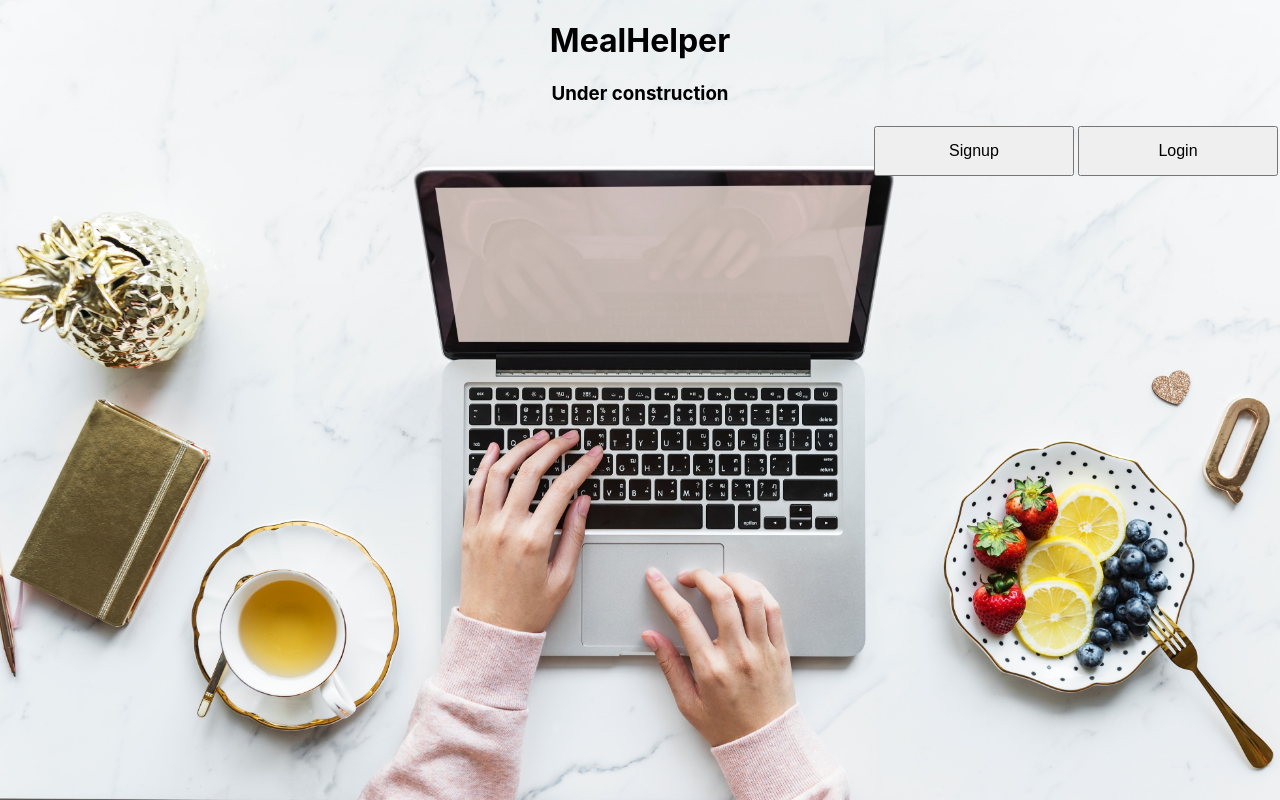
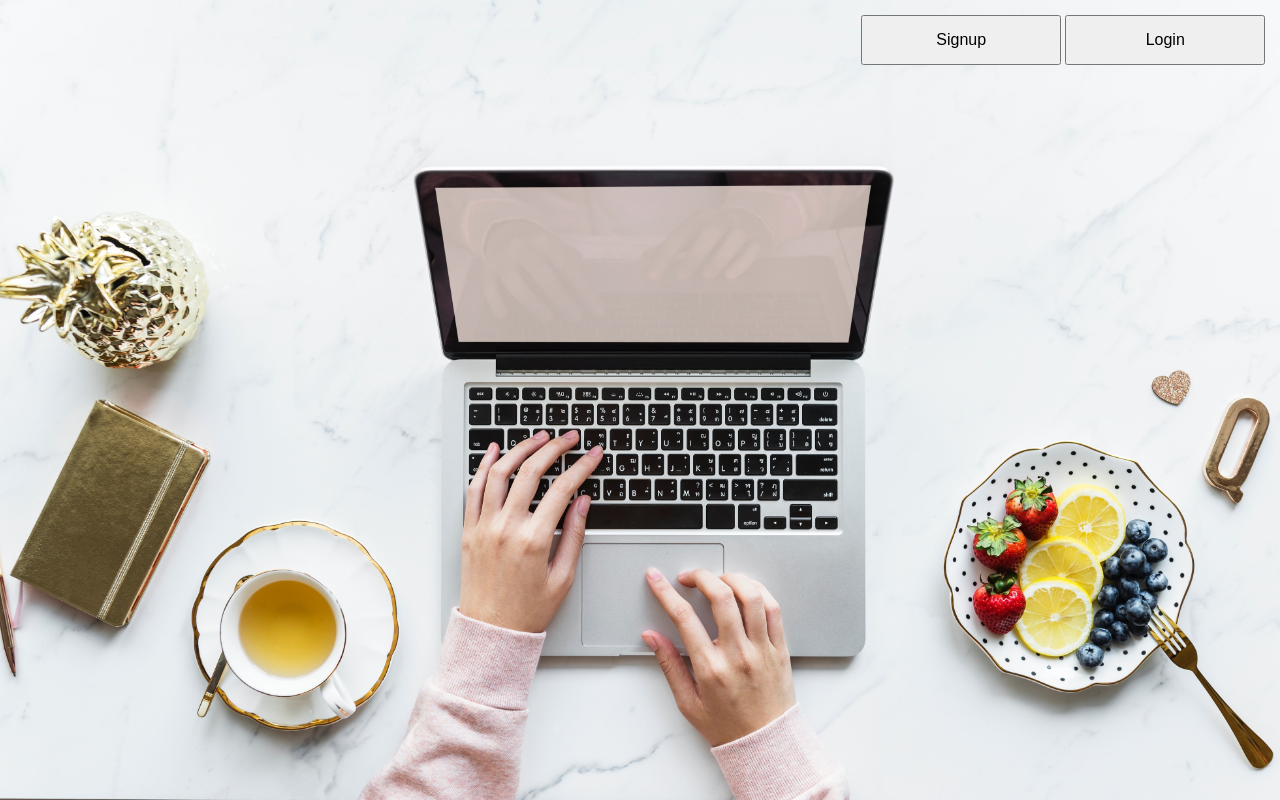
Before and after one commit to BloomTech-Labs/Labs8-MealHelper, a React (Create React App) app in the folder Front-end/mealhelper/: page / in a window 1280 px wide. Built offline with nearby package versions, Linux system fonts and the light colour scheme.

Commit message:
reformating for signup and login display

```diff
--- a/Front-end/mealhelper/src/App.css
+++ b/Front-end/mealhelper/src/App.css
@@ -18,6 +18,7 @@
 .entry-button-group {
   display: flex;
   justify-content: flex-end;
+  padding: 1%;
 }
 
 .login-button{
--- a/Front-end/mealhelper/src/App.js
+++ b/Front-end/mealhelper/src/App.js
@@ -15,9 +15,7 @@ class App extends Component {
     return (
       <div className="App">
         <div className="main-container">
-          <h1>MealHelper</h1>
-          <h3>Under construction</h3>
-          <div className="entry-button-group">
+        <div className="entry-button-group">
           <Link to ="/signup">
             <button className="signup-button">
             <span>Signup</span>
```
